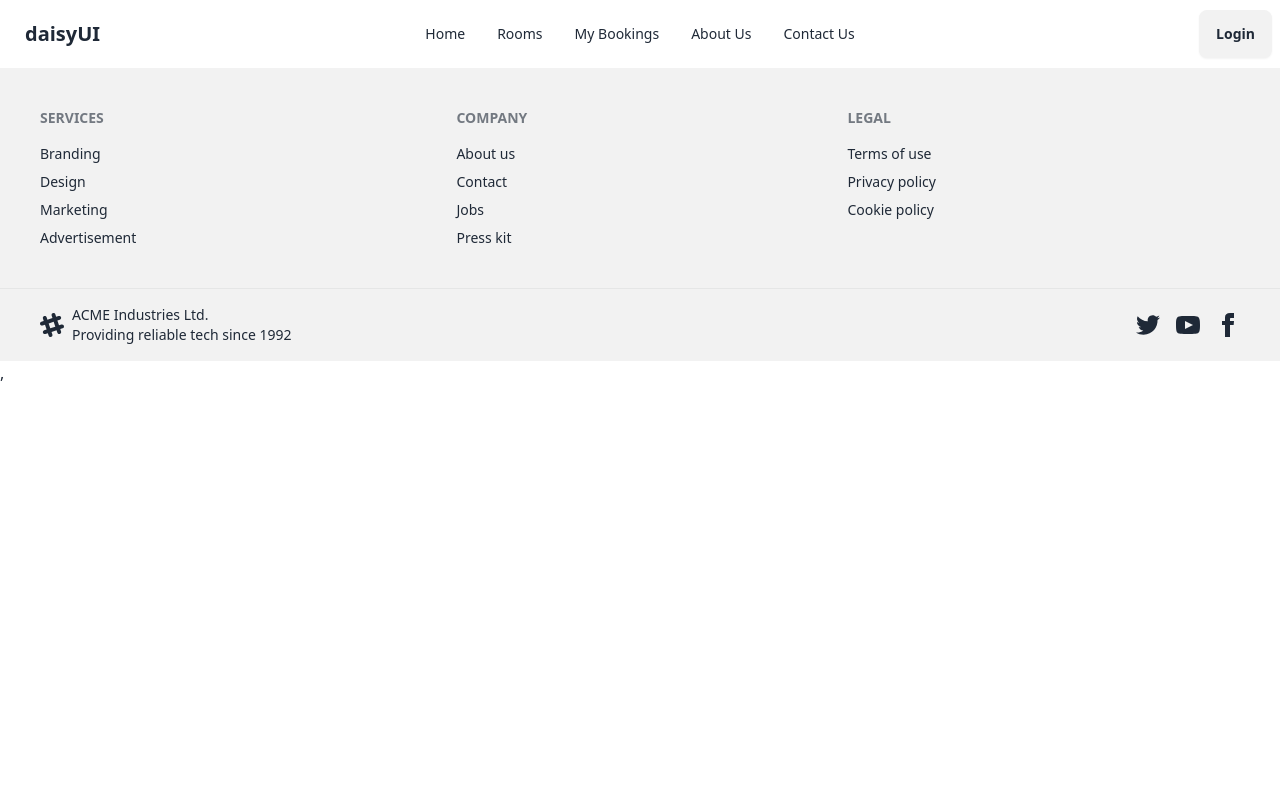
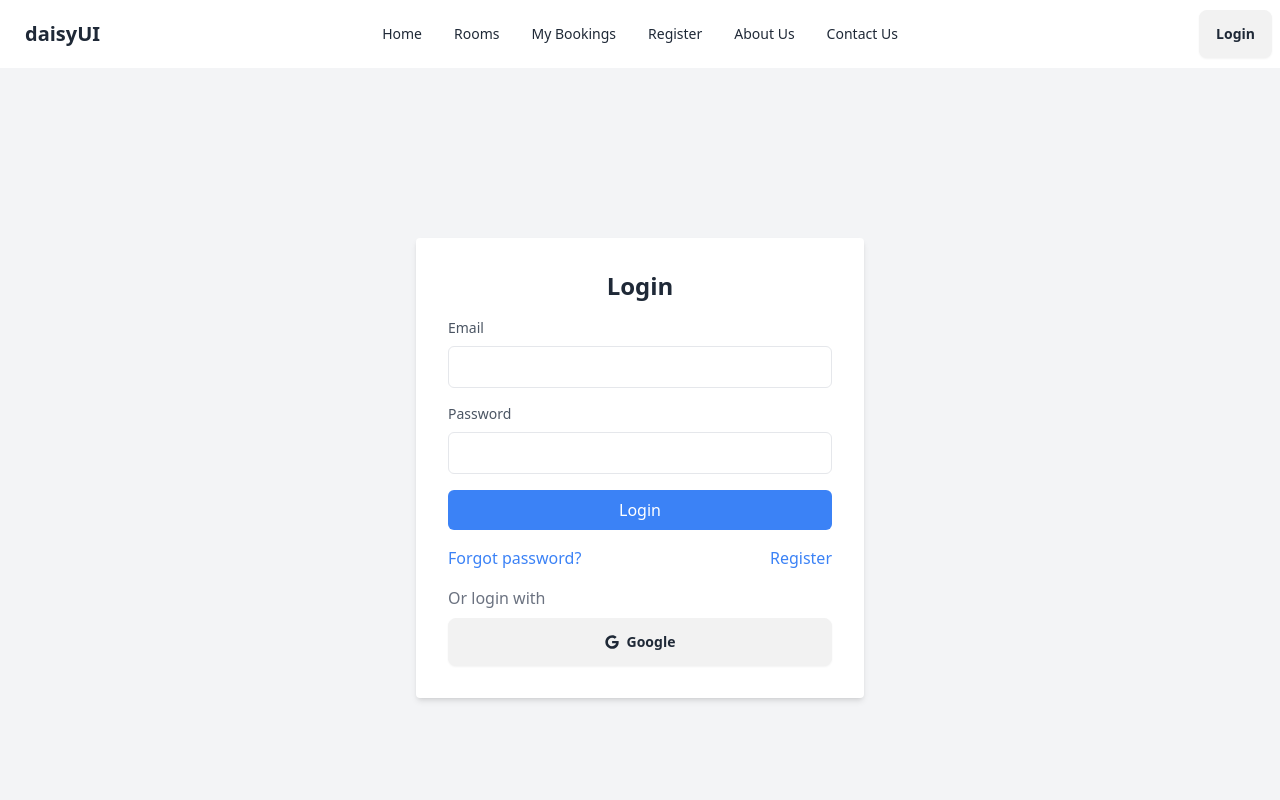
Before and after one commit to Biplob-1/hotel-reservation, a React (Vite) app: page /login in a window 1280 px wide. Shown: the top 800 px of the page. Built offline with nearby package versions, Linux system fonts and the light colour scheme.

Commit message:
login and register page design

```diff
--- a/src/Routes/Routes.jsx
+++ b/src/Routes/Routes.jsx
@@ -6,6 +6,7 @@ import About from "../pages/About/About";
 import Contact from "../pages/Contact/Contact";
 import ErrorPage from "../pages/ErrorPage/ErrorPage";
 import Login from "../pages/Login/Login";
+import Register from "../pages/Register/Register";
 
 const router = createBrowserRouter([
     {
@@ -32,6 +33,10 @@ const router = createBrowserRouter([
         {
           path: '/login',
           element: <Login></Login>
+        },
+        {
+          path: '/register',
+          element: <Register></Register>
         }
       ]
     },
--- a/src/pages/Login/Login.jsx
+++ b/src/pages/Login/Login.jsx
@@ -1,8 +1,45 @@
+import { NavLink  } from "react-router-dom";
+import { FaGoogle } from "react-icons/fa";
+
+
 const Login = () => {
-    return(
-        <div>
+    return (
+        <>
+            <div className="bg-gray-100 flex justify-center items-center h-screen">
+                <div className="bg-white p-8 rounded shadow-md max-w-md w-full">
+                    <h2 className="text-2xl font-semibold mb-4 text-center">Login</h2>
+                    <form >
+                        {/* Email input */}
+                        <div className="mb-4">
+                            <label htmlFor="email" className="block mb-2 text-sm font-medium text-gray-600">Email</label>
+                            <input type="email" id="email" name="email" className="w-full px-4 py-2 border rounded-md focus:outline-none focus:border-blue-500"/>
+                        </div>
+                        {/* Password input */}
+                        <div className="mb-4 relative">
+                            <label htmlFor="password" className="block mb-2 text-sm font-medium text-gray-600">Password</label>
+                            <input type="password" id="password" name="password" className="w-full px-4 py-2 border rounded-md focus:outline-none focus:border-blue-500" />
+                        </div>
+                        {/* Login button */}
+                        <button type="submit"  className="w-full py-2 px-4 bg-blue-500 text-white rounded-md hover:bg-blue-600 focus:outline-none focus:bg-blue-600">Login</button>
+                    </form>
+                    {/* Forgot password and Register links */}
+                    <div className="mt-4 flex justify-between items-center">
+                        <a href="#" className="text-blue-500 hover:underline">Forgot password?</a>
+                        <NavLink to={'/register'} className="text-blue-500 hover:underline">Register</NavLink>
+                    </div>
+                    {/* Social login buttons */}
+                    <div className="mt-4">
+                        <p className="text-gray-500 mb-2">Or login with</p>
+                        <div className="flex space-x-4">
+                            <button className="btn btn-google w-full">
+                                <FaGoogle /> Google
+                            </button>
+                        </div>
+                    </div>
+                </div>
+            </div>
+        </>
+    );
+}
 
-        </div>
-    )
-};
 export default Login;
--- /dev/null
+++ b/src/pages/Register/Register.jsx
@@ -0,0 +1,41 @@
+import { Link} from 'react-router-dom';
+import { FiEye, FiEyeOff } from 'react-icons/fi';
+
+const Register = () => {
+    return (
+        <>
+            <div className="bg-gray-100 flex justify-center items-center h-screen">
+                <div className="bg-white p-8 rounded shadow-md max-w-md w-full">
+                    <h2 className="text-2xl font-semibold mb-4 text-center">Register</h2>
+                    <form >
+                        <div className="mb-4">
+                            <label htmlFor="name" className="block mb-2 text-sm font-medium text-gray-600">Name</label>
+                            <input type="text" id="name" name="name" value='' className="w-full px-4 py-2 border rounded-md focus:outline-none focus:border-blue-500"  />
+                        </div>
+                        <div className="mb-4">
+                            <label htmlFor="email" className="block mb-2 text-sm font-medium text-gray-600">Email</label>
+                            <input type="email" id="email" name="email" value='' className="w-full px-4 py-2 border rounded-md focus:outline-none focus:border-blue-500"  />
+                        </div>
+                        <div className="mb-4">
+                            <label htmlFor="photoURL" className="block mb-2 text-sm font-medium text-gray-600">Photo URL</label>
+                            <input type="text" id="photoURL" name="photoURL" value='' className="w-full px-4 py-2 border rounded-md focus:outline-none focus:border-blue-500" />
+                        </div>
+                        <div className="mb-4 relative">
+                            <label htmlFor="password" className="block mb-2 text-sm font-medium text-gray-600">Password</label>
+                            <input type='password' id="password" name="password" value='' className="w-full px-4 py-2 border rounded-md focus:outline-none focus:border-blue-500"  />
+                            <button type="button" className="absolute top-1/2 inset-y-0 right-0 flex items-center px-3 text-gray-600" >
+                                 <FiEye />
+                            </button>
+                        </div>
+                        <button type="submit"  className="w-full py-2 px-4 bg-blue-500 text-white rounded-md hover:bg-blue-600 focus:outline-none focus:bg-blue-600">Register</button>
+                    </form>
+                    <div className="mt-4">
+                        <p className="text-gray-500">Already have an account? <Link to="/login" className="text-blue-500 hover:underline">Login here</Link></p>
+                    </div>
+                </div>
+            </div>
+        </>
+    );
+};
+
+export default Register;
--- a/src/pages/Shared/NavBar/NavBar.jsx
+++ b/src/pages/Shared/NavBar/NavBar.jsx
@@ -6,6 +6,7 @@ const NavBar = () => {
         <li><NavLink to={'/'}>Home</NavLink></li>
         <li><NavLink to={'/rooms'}>Rooms</NavLink></li>
         <li><NavLink to={'/booking'}>My Bookings</NavLink></li>
+        <li><NavLink to={'/register'}>Register</NavLink></li>
         <li><NavLink to={'/about'}>About Us</NavLink></li>
         <li><NavLink to={'/contact'}>Contact Us</NavLink></li>
     </>
@@ -33,7 +34,7 @@ const NavBar = () => {
                     </ul>
                 </div>
                 <div className="navbar-end">
-                    <a className="btn">Login</a>
+                    <NavLink to={'/login'} className='btn'>Login</NavLink>
                 </div>
             </div>
         </div>
```
